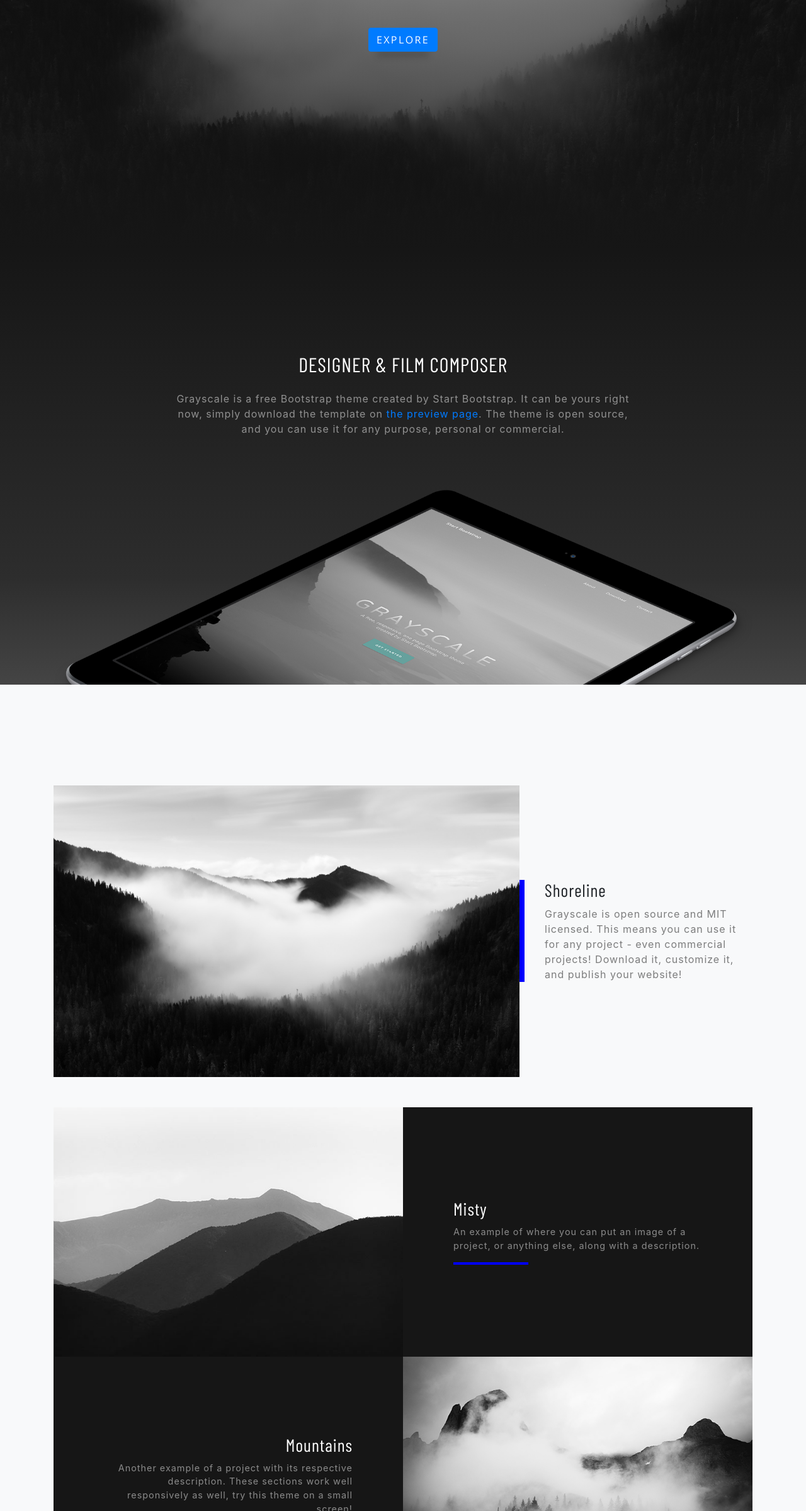
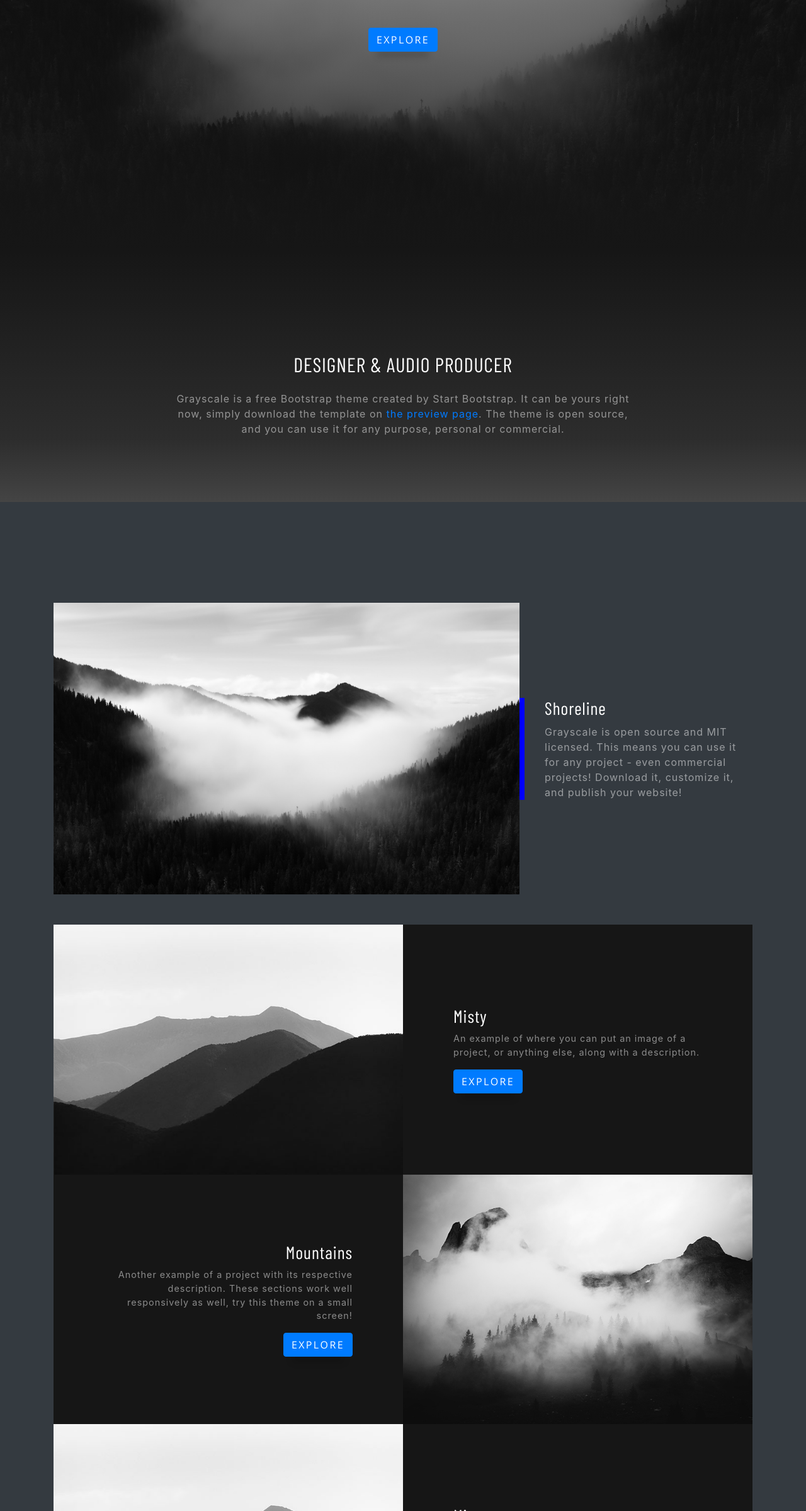
Before and after one commit to samnevarez/portfolio-2019, a website with bundled scripts: page index.html in a window 1280 px wide. Shown: the part 401-2800 px from the top of the page at 63% size. Built offline with nearby package versions, Linux system fonts and the light colour scheme.

Commit message:
updated buttons on projects

```diff
--- a/index.html
+++ b/index.html
@@ -43,6 +43,9 @@
           <li class="nav-item">
             <a class="nav-link js-scroll-trigger" href="#signup">Contact</a>
           </li>
+          <li class="nav-item">
+            <a class="nav-link js-scroll-trigger" href="#">Resume</a>
+          </li>
         </ul>
       </div>
     </div>
@@ -64,17 +67,17 @@
     <div class="container">
       <div class="row">
         <div class="col-lg-8 mx-auto">
-          <h2 class="text-white mb-4">DESIGNER & FILM COMPOSER</h2>
+          <h2 class="text-white mb-4">DESIGNER & AUDIO PRODUCER</h2>
           <p class="text-white-50">Grayscale is a free Bootstrap theme created by Start Bootstrap. It can be yours right now, simply download the template on
             <a href="http://startbootstrap.com/template-overviews/grayscale/">the preview page</a>. The theme is open source, and you can use it for any purpose, personal or commercial.</p>
         </div>
       </div>
-      <img src="img/ipad.png" class="img-fluid" alt="">
+      <img src="" class="img-fluid" alt="">
     </div>
   </section>
 
   <!-- Projects Section -->
-  <section id="projects" class="projects-section bg-light">
+  <section id="projects" class="projects-section bg-dark">
     <div class="container">
 
       <!-- Featured Project Row -->
@@ -85,7 +88,7 @@
         <div class="col-xl-4 col-lg-5">
           <div class="featured-text text-center text-lg-left">
             <h3>Shoreline</h3>
-            <p class="text-black-50 mb-0">Grayscale is open source and MIT licensed. This means you can use it for any project - even commercial projects! Download it, customize it, and publish your website!</p>
+            <p class="text-white-50 mb-0">Grayscale is open source and MIT licensed. This means you can use it for any project - even commercial projects! Download it, customize it, and publish your website!</p>
           </div>
         </div>
       </div>
@@ -101,7 +104,7 @@
               <div class="project-text w-100 my-auto text-center text-lg-left">
                 <h3 class="text-white">Misty</h3>
                 <p class="mb-0 text-white-50">An example of where you can put an image of a project, or anything else, along with a description.</p>
-                <hr class="d-none d-lg-block mb-0 ml-0">
+                <button type="submit" class="btn btn-primary btn-project">EXPLORE</button>
               </div>
             </div>
           </div>
@@ -119,7 +122,7 @@
               <div class="project-text w-100 my-auto text-center text-lg-right">
                 <h3 class="text-white">Mountains</h3>
                 <p class="mb-0 text-white-50">Another example of a project with its respective description. These sections work well responsively as well, try this theme on a small screen!</p>
-                <hr class="d-none d-lg-block mb-0 mr-0">
+                <button type="submit" class="btn btn-primary btn-project">EXPLORE</button>
               </div>
             </div>
           </div>
@@ -137,7 +140,7 @@
               <div class="project-text w-100 my-auto text-center text-lg-left">
                 <h3 class="text-white">Misty</h3>
                 <p class="mb-0 text-white-50">An example of where you can put an image of a project, or anything else, along with a description.</p>
-                <hr class="d-none d-lg-block mb-0 ml-0">
+                <button type="submit" class="btn btn-primary btn-project">EXPLORE</button>
               </div>
             </div>
           </div>
@@ -155,7 +158,7 @@
                     <div class="project-text w-100 my-auto text-center text-lg-right">
                       <h3 class="text-white">Mountains</h3>
                       <p class="mb-0 text-white-50">Another example of a project with its respective description. These sections work well responsively as well, try this theme on a small screen!</p>
-                      <hr class="d-none d-lg-block mb-0 mr-0">
+                      <button type="submit" class="btn btn-primary btn-project">EXPLORE</button>
                     </div>
                   </div>
                 </div>
@@ -194,9 +197,9 @@
           <div class="card py-4 h-100">
             <div class="card-body text-center">
               <i class="fas fa-map-marked-alt text-primary mb-2"></i>
-              <h4 class="text-uppercase m-0">Address</h4>
+              <h4 class="text-uppercase m-0">Linkedin</h4>
               <hr class="my-4">
-              <div class="small text-black-50">4923 Market Street, Orlando FL</div>
+              <div class="small text-black-50"><a href="#">Linkedin Profile</a></div>
             </div>
           </div>
         </div>
@@ -208,7 +211,7 @@
               <h4 class="text-uppercase m-0">Email</h4>
               <hr class="my-4">
               <div class="small text-black-50">
-                <a href="#">hello@yourdomain.com</a>
+                <a href="#">snevarez89@gmail.com</a>
               </div>
             </div>
           </div>
@@ -220,7 +223,7 @@
               <i class="fas fa-mobile-alt text-primary mb-2"></i>
               <h4 class="text-uppercase m-0">Phone</h4>
               <hr class="my-4">
-              <div class="small text-black-50">+1 (555) 902-8832</div>
+              <div class="small text-black-50">951-226-4953</div>
             </div>
           </div>
         </div>
@@ -244,7 +247,7 @@
   <!-- Footer -->
   <footer class="bg-black small text-center text-white-50">
     <div class="container">
-      Copyright &copy; Your Website 2019
+      Copyright &copy; samnevarez.com 2019
     </div>
   </footer>
 
--- a/scss/_buttons.scss
+++ b/scss/_buttons.scss
@@ -30,3 +30,7 @@
     transition-delay: 0s;
   }
 }
+
+.btn-project {
+  margin-top: 1rem;
+}
--- a/scss/_projects.scss
+++ b/scss/_projects.scss
@@ -1,6 +1,7 @@
 .projects-section {
   padding: 10rem 0;
   .featured-text {
+    color:$white;
     padding: 2rem;
     @media (min-width: 992px) {
       padding: 0 0 0 2rem;
--- a/scss/grayscale.scss
+++ b/scss/grayscale.scss
@@ -13,6 +13,7 @@ body {
   font-family: $secondary-font;
   letter-spacing: 0.0625em;
   line-height: 1.5rem;
+  background-color: $black;
 }
 
 @for $i from 1 through 4 {
@@ -36,6 +37,10 @@ a {
   background-color: $black !important;
 }
 
+.bg-dark {
+  background-color: #111 !important;
+}
+
 .bg-primary {
   background-color: $primary !important;
 }
```
Also changed, not shown: css/grayscale.css, css/grayscale.min.css, vendor/bootstrap/css/bootstrap.css.
